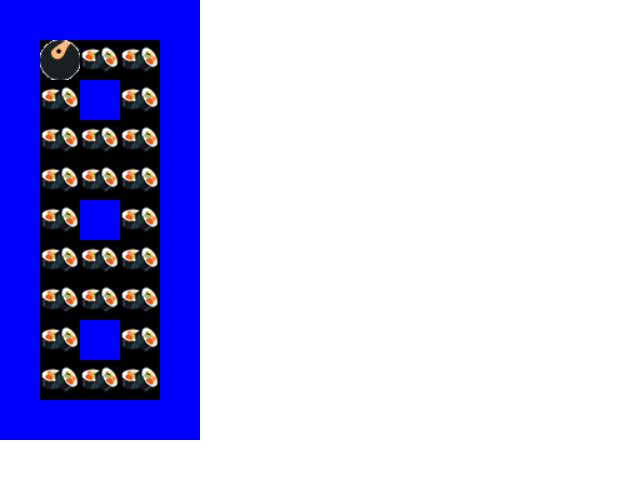
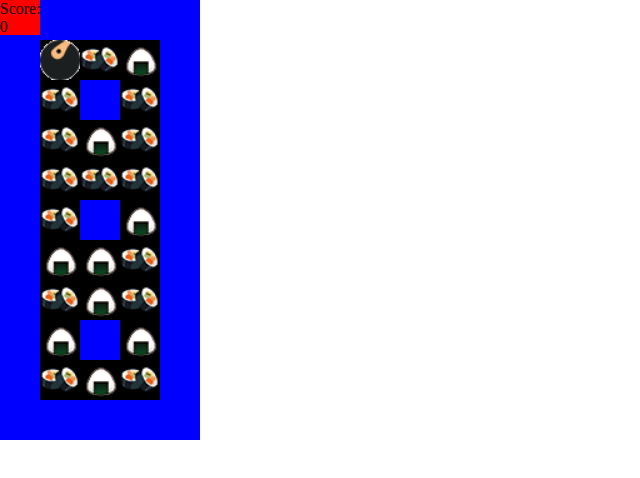
Before and after one commit to AlmotairiW/ninjaman, a plain HTML site: page ninjaman/index.html in a window 1280 px wide. Shown: the whole page, without its empty margins (0-640 px from the left). Drawn offline with Linux system fonts and the light colour scheme.

Commit message:
adding score and Onigiri to thae game

```diff
--- a/ninjaman/index.html
+++ b/ninjaman/index.html
@@ -24,6 +24,24 @@
             background-image: url('sushi.png');
             background-size: contain;
         }
+         .sushi {
+
+            background-color: black;
+            height: 40px;
+            width: 40px;
+            display: inline-block;
+            background-image: url('sushi.png');
+            background-size: contain;
+        }
+        .onigiri {
+
+            background-color: black;
+            height: 40px;
+            width: 40px;
+            display: inline-block;
+            background-image: url('onigiri.png');
+            background-size: contain;
+}
         .blank {
             background-color: black;
             height: 40px;
@@ -43,6 +61,17 @@
             left: 40px;
             top: 40px;
     }
+        #score {
+            background-color: red;
+            height: 35px;
+            width: 40px;
+            display: inline-block;
+            background-size: contain;
+            position: absolute;
+            left: 0;
+            top: 0;
+
+        }
 
 
     </style>
@@ -51,25 +80,29 @@
 <body>
     <div id='world'></div>
     <div id="ninjaman"></div>
+    <div id = 'score'></div>
+
     <script type="text/javascript">
+
     var world = [
         [1,1,1,1,1],
-        [1,0,2,2,1],
+        [1,0,2,3,1],
         [1,2,1,2,1],
+        [1,2,3,2,1],
         [1,2,2,2,1],
-        [1,2,2,2,1],
-        [1,2,1,2,1],
-        [1,2,2,2,1],
-        [1,2,2,2,1],
-        [1,2,1,2,1],
-        [1,2,2,2,1],
+        [1,2,1,3,1],
+        [1,3,3,2,1],
+        [1,2,3,2,1],
+        [1,3,1,3,1],
+        [1,2,3,2,1],
         [1,1,1,1,1]
 
     ]
     var worldDict = {
         0: 'blank',
         1: 'wall',
-        2: 'sushi'
+        2: 'sushi',
+        3: 'onigiri'
     }
 
     function drawWorld(){
@@ -82,6 +115,7 @@
             output+= "<div class ='"+ worldDict[world[row][x]]+"'> </div>";
 
         }
+
         output+= "</div>";
     }
 
@@ -95,17 +129,32 @@
         y: 1
     }
 
+
     function drawNinjaman(){
         document.getElementById('ninjaman').style.top =
             ninjaman.y * 40 + 'px';
         document.getElementById('ninjaman').style.left =
             ninjaman.x * 40 + 'px';
     }
+    var score = 0;
+    function drawScore()
+    {
+        document.getElementById('score').innerHTML = "Score: <br> "   + score;
+    }
+    drawScore();
+    function updateScore()
+    {
+        if(world[ninjaman.y][ninjaman.x] == 2 || world[ninjaman.y][ninjaman.x] == 3)
+        score++;
+
+
+    }
     document.onkeydown = function(e) {
         if(e.keyCode == 37) //left
         {
             if(world[ninjaman.y][ninjaman.x - 1] != 1){
-            ninjaman.x--;
+
+                ninjaman.x--;
 
             }
 
@@ -120,7 +169,7 @@
         else if(e.keyCode == 38) // up
         {
             if(world[ninjaman.y - 1 ][ninjaman.x] != 1){
-            ninjaman.y--;
+                ninjaman.y--;
             }
         }
         else if(e.keyCode == 40){  // down
@@ -129,9 +178,11 @@
             }
 
         }
+        updateScore();
         world[ninjaman.y][ninjaman.x] = 0;
         drawWorld();
         drawNinjaman();
+        drawScore();
 
     }
 
```
